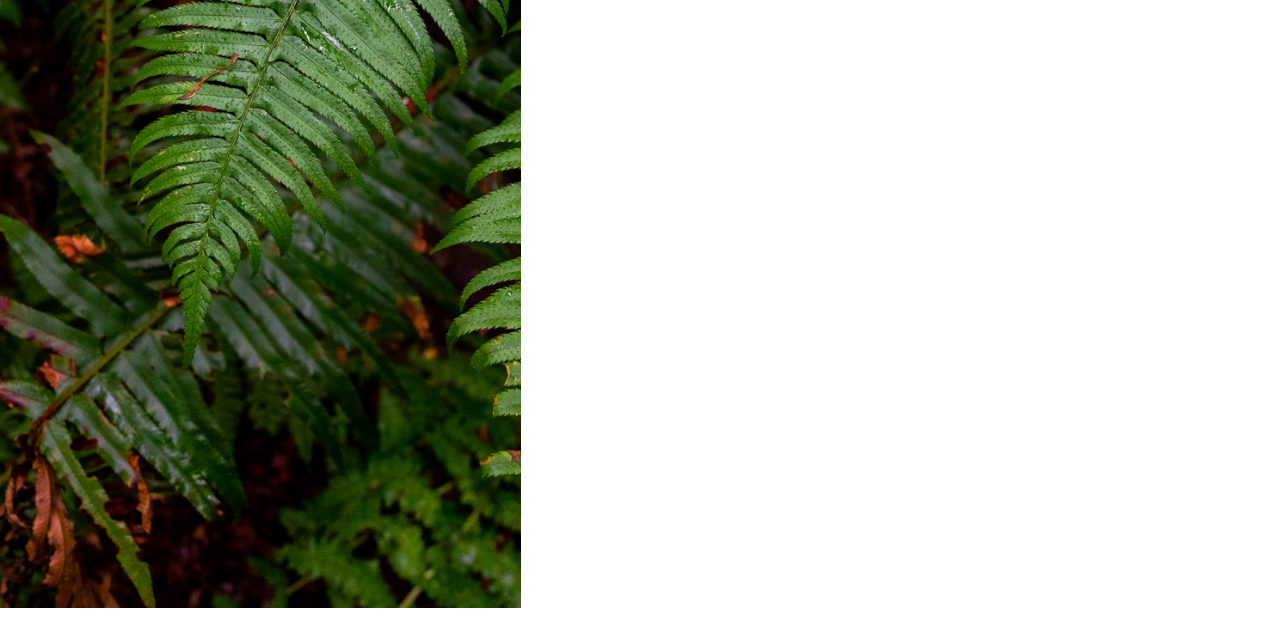
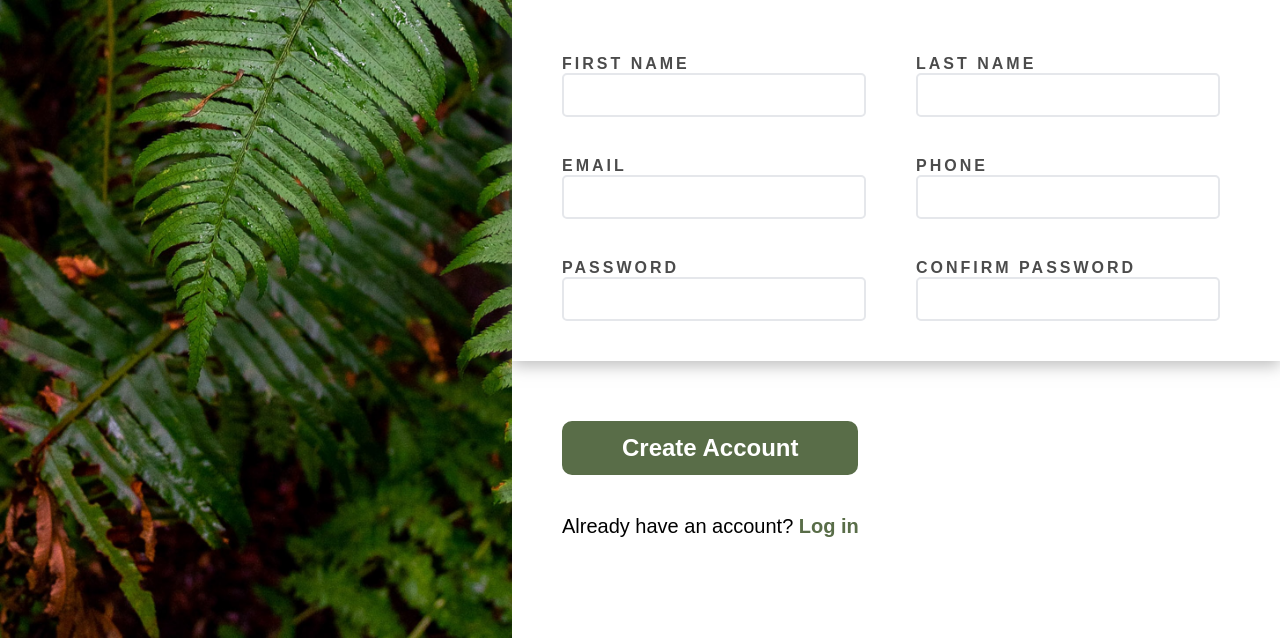
Before and after one commit to mAbdelkawy/Sign-up-form, a plain HTML site: page index.html in a window 1280 px wide. Shown: the part 592-1230 px from the top of the page. Before the commit the page ends 1200 px from the top, so only its background shows below. Drawn offline with Linux system fonts and the light colour scheme.

Commit message:
Add form content and style it

```diff
--- a/css/style.css
+++ b/css/style.css
@@ -10,13 +10,15 @@
 
 body{
     display: flex;
+    font-family: Arial, Helvetica, sans-serif;
 }
 
 /* background-section */
 .background-section{
+    width: 40%;
     background-image: url(../images/background.jpg);
     background-size: cover;
-    height: 1200px;
+    /* height: 1200px; */
 }
 .logo-container{
     padding: 20px;
@@ -31,10 +33,90 @@ body{
 }
 .logo-container span {
     color: white;
-    font-size: 75px;
+    font-size: 90px;
     font-family: "Norse Bold";
     margin-left: 15px;
 }
 
 
 /* form page section  */
+.form-page{
+    width: 60%;
+}
+.header{
+    background-color: rgba(128, 128, 128,0.1);
+    padding:200px 50px 50px;
+}
+.header p {
+    font-size: 28px;
+    font-weight: bold;
+    margin-bottom: 40px;
+    color: rgb(0, 0, 0,0.8);
+}
+.form-section{
+    padding: 50px;
+    padding-bottom: 0;
+    box-shadow: 0 5px 15px rgb(128, 128, 128,0.5);
+}
+.form-content{
+    display: flex;
+    gap: 50px;
+    margin-top: 30px;
+}
+.content1 div , .content2 div {
+    margin: 40px 0;
+}
+label{
+    display: block;
+    text-transform: uppercase;
+    letter-spacing: 3px;
+    font-weight: bold;
+    opacity: 0.7;
+}
+input{
+    width: 300px;
+    height: 40px;
+    border-radius: 5px;
+    border: 2px solid #E5E7EB;
+    font-size: 24px;
+    color: rgb(0, 0, 0,0.7);
+
+}
+input:focus:valid {
+    outline: none;
+    border: 2px solid rgb(0, 128, 0,0.7);
+}
+input:focus:invalid{
+    outline: none;
+    border: 2px solid rgb(255, 0, 0,0.6);
+}
+
+/* the rest section  */
+.rest{
+    padding: 50px;
+    margin-bottom: 50px;
+}
+.rest button{
+    padding: 13px 60px;
+    background-color: #596D48;
+    color: white;
+    border: none;
+    border-radius: 10px;
+    font-size: 24px;
+    font-weight: bold;
+    cursor: pointer;
+    margin-bottom: 40px;
+    margin-top: 10px;
+
+}
+.rest button:active{
+    opacity: 0.8;
+}
+.rest p{
+    font-size: 20px;
+}
+.rest a {
+    text-decoration: none;
+    color: #596D48;
+    font-weight: bold;
+}
--- a/index.html
+++ b/index.html
@@ -20,11 +20,48 @@
     <div class="form-page">
         <div class="header">
             <p>This is not a real online service! You know you need something like this in your life to help you realize your deepest dreams. <br>
-            Sing up <em>now</em> to get started.</p>
+            Sign up <em>now</em> to get started.</p>
             <p>You <em>know</em> you want to.</p>
         </div>
         <div class="form-section">
-            <h2>Let's do this.</h2>
+            <h1>Let's do this.</h1>
+            <form action="" method="get" id="my-form">
+            <div class="form-content">
+                <div class="content1">
+                    <div>
+                        <label for="first-name">First Name</label>
+                        <input type="text" id="first-name" required>
+                    </div>
+                    <div>
+                        <label for="email">Email</label>
+                        <input type="email" id="email" required>
+                    </div>
+                    <div>
+                        <label for="password">Password</label>
+                        <input type="password" id="password" required>
+                    </div>
+                </div>
+                <div class="content2">
+                    <div>
+                        <label for="last-name">Last Name</label>
+                        <input type="text" id="last-name" required>
+                    </div>
+                    <div>
+                        <label for="phone">Phone</label>
+                        <input type="tel" id="phone" required>
+                    </div>
+                    <div>
+                        <label for="confirm-password">Confirm password</label>
+                        <input type="password" id="confirm-password" required>
+                    </div>
+                </div>
+            </div>
+            </form>
+
+        </div>
+        <div class="rest">
+            <button form="my-form">Create Account</button>
+            <p>Already have an account? <a href="">Log in</a></p>
 
         </div>
     </div>
```
